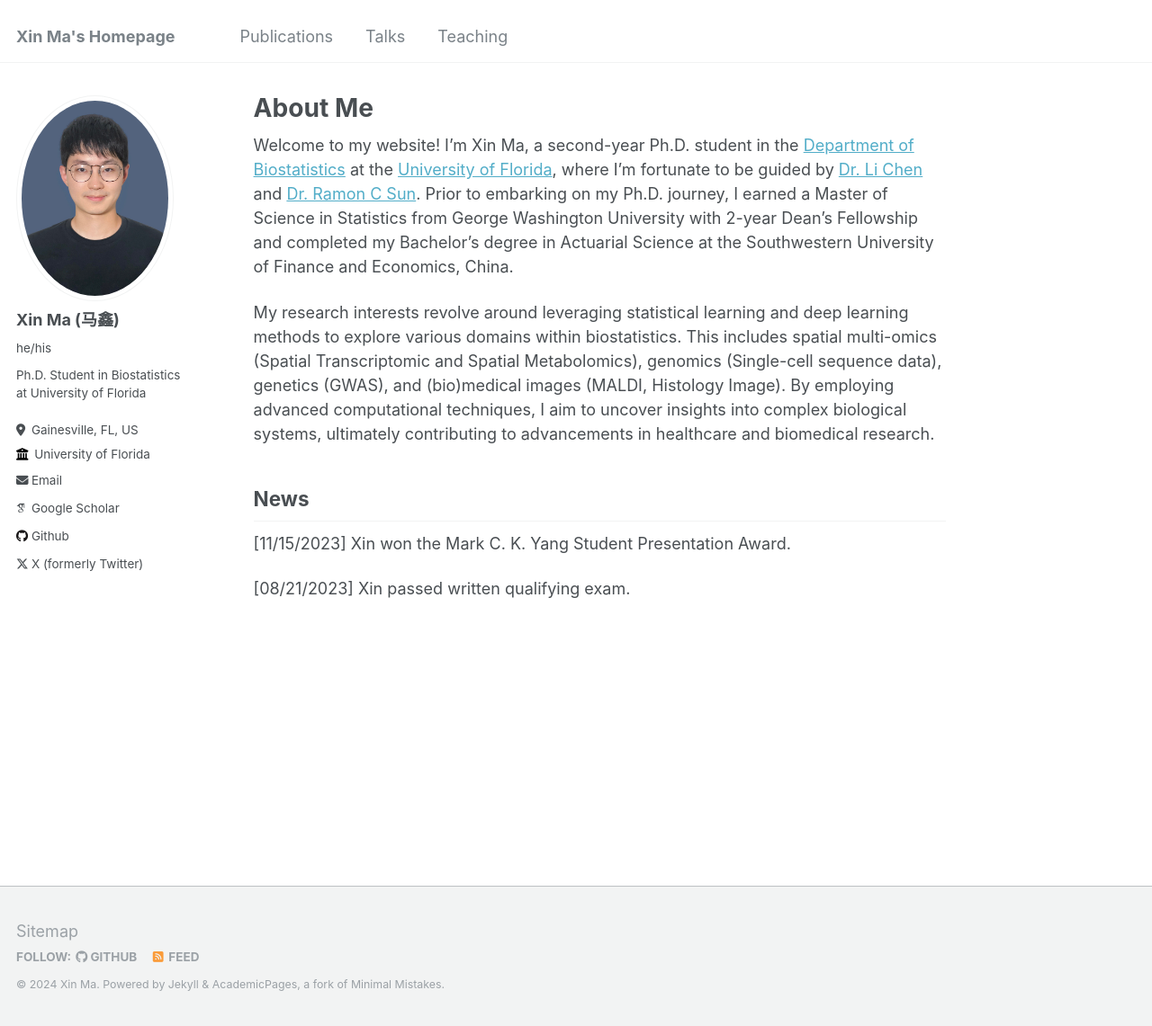
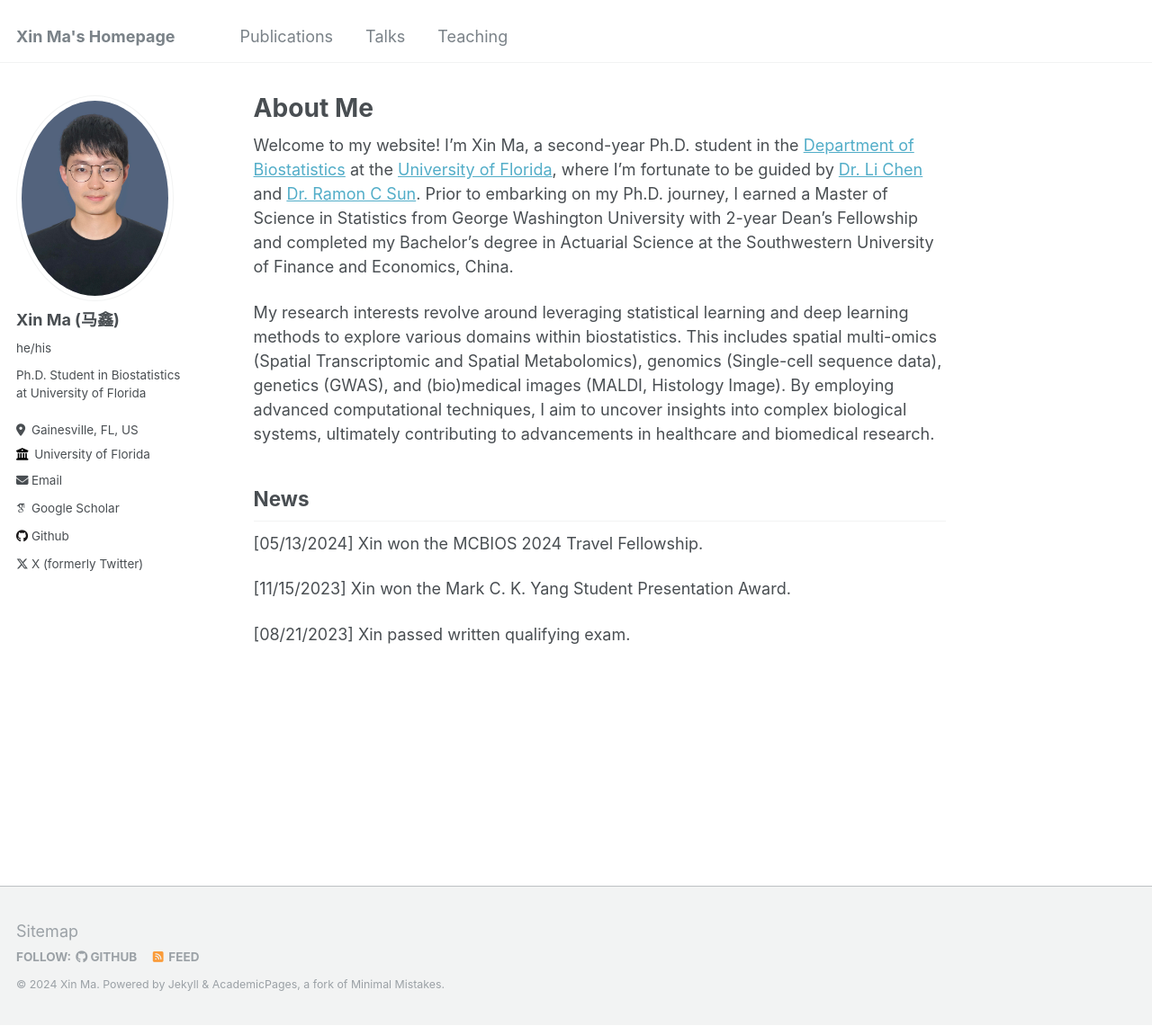
Before and after one commit to XinBiostats/xinbiostats.github.io, a Jekyll site: the page built from _pages/about.md, in a window 1280 px wide and 1141 px high. Shown: the whole window at 90% size. Built offline with Jekyll 4.4.1, drawn with Linux system fonts in a browser that asks for light colours; some web fonts are replaced.

Commit message:
Update about.md

```diff
--- a/_pages/about.md
+++ b/_pages/about.md
@@ -13,6 +13,8 @@ My research interests revolve around leveraging statistical learning and deep le
 
 News
 ------
+[05/13/2024] Xin won the MCBIOS 2024 Travel Fellowship.
+
 [11/15/2023] Xin won the Mark C. K. Yang Student Presentation Award.
 
 [08/21/2023] Xin passed written qualifying exam.
```
